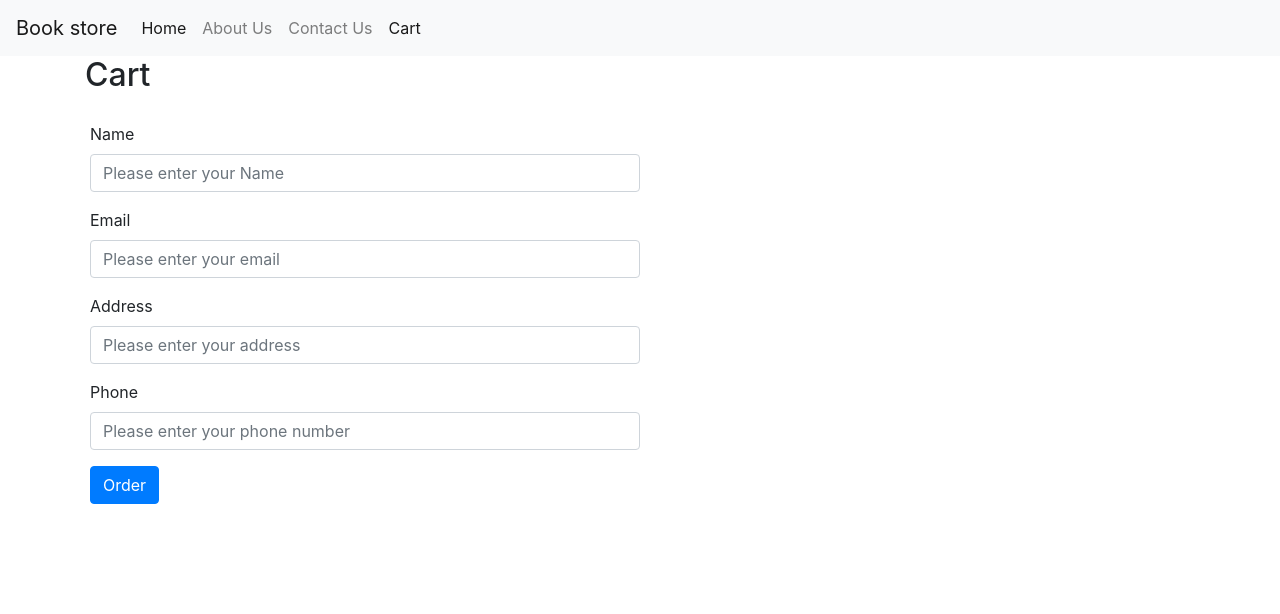
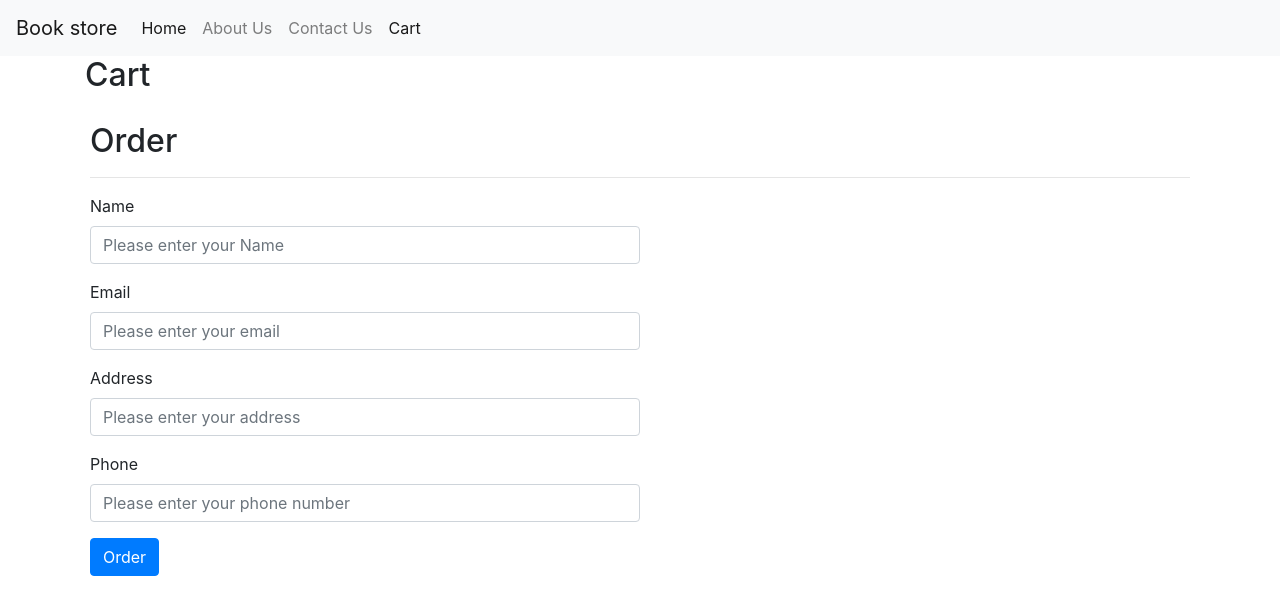
Before and after one commit to mkarlovski/BookStoreFrontend, a plain HTML site: page cart.html in a window 1280 px wide. Drawn offline with nearby package versions, Linux system fonts and the light colour scheme.

Commit message:
Update cart.html

```diff
--- a/cart.html
+++ b/cart.html
@@ -5,7 +5,7 @@
     <meta charset="UTF-8">
     <meta name="viewport" content="width=device-width, initial-scale=1.0">
     <link rel="stylesheet" href="https://stackpath.bootstrapcdn.com/bootstrap/4.3.1/css/bootstrap.min.css" integrity="sha384-ggOyR0iXCbMQv3Xipma34MD+dH/1fQ784/j6cY/iJTQUOhcWr7x9JvoRxT2MZw1T" crossorigin="anonymous">
-    <link rel="stylesheet" href="./styles/app.css">
+    <!-- <link rel="stylesheet" href="./styles/app.css"> -->
     <link rel="stylesheet" href="./styles/cart.css">
     <title>Book Store</title>
 </head>
@@ -42,6 +42,9 @@
     </div>
 
     <div class="container form-container">
+        <h2>Order</h2>
+        <hr/>
+
         <div class="form-group">
             <label for="customerName">Name</label>
             <input class="form-control" id="customerName" placeholder="Please enter your Name">
```
